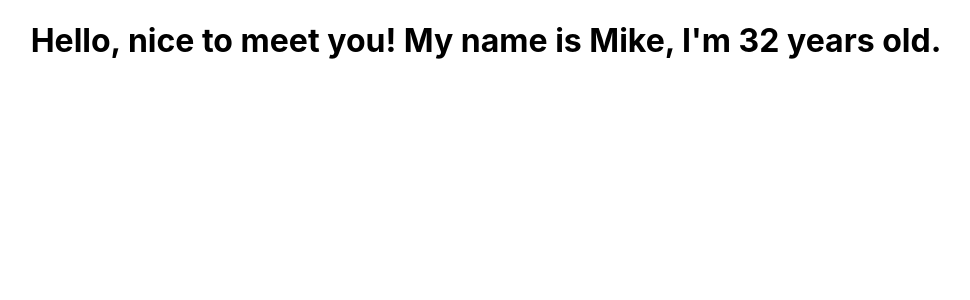
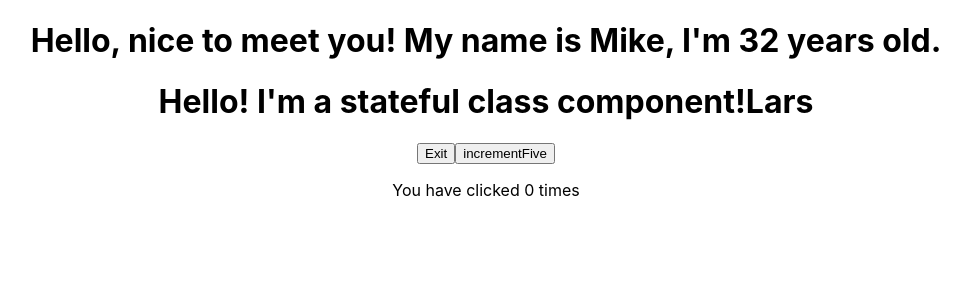
Before and after one commit to mikakallberg/React-JS, a React (Create React App) app in the folder my-app/: page / in a window 1280 px wide. Shown: the top 300 px of the page, without its empty margins (154-1124 px from the left). Built offline with nearby package versions, Linux system fonts and the light colour scheme.

Commit message:
Stateful lesson

```diff
--- a/my-app/src/App.js
+++ b/my-app/src/App.js
@@ -1,10 +1,12 @@
 import './App.css';
 import FunctionalGreetingWitProps from './components/FunctionalGreetingWithProps';
+import StatefulGreeting from './components/StatefulGreeting';
 
 function App() {
   return (
     <div className="App">
       <FunctionalGreetingWitProps greeting="nice to meet you!" name="Mike" age="32" />
+      <StatefulGreeting greeting="I'm a stateful class component!" name="Lars"/>
     </div>
   );
 }
--- /dev/null
+++ b/my-app/src/components/StatefulGreeting.js
@@ -0,0 +1,75 @@
+import React from "react";
+
+// Component could be imported from import statement above
+// Which would look like this
+// import React { Component } from "react";
+// Then just .Component below
+
+class StatefulGreeting extends React.Component{
+
+    constructor(props){
+        super(props);
+        this.state = {
+            introduction: "Hello!",
+            buttonText: "Exit",
+            count: 0
+        };
+    }
+
+    handleClick(){
+        this.setState((prevState, prevProps) =>{
+            console.log("Previous state", prevState)
+            console.log("Previous props", prevProps)
+            return {
+                introduction: prevState.introduction ===  "Hello!" ? "Goodbye!": "Hello!",
+                buttonText: prevState.buttonText === "Exit" ? "Enter": "Exit",
+                count: prevState.count + 1
+            }
+            // introduction: this.state.introduction ===  "Hello!" ? "Goodbye!": "Hello!",
+            // buttonText: this.state.buttonText === "Exit" ? "Enter": "Exit",
+        }, () =>{
+            // console.log('The new state', this.state.introduction);
+            // console.log('The new state', this.state.buttonText);
+
+        });
+        // console.log(this.state.introduction);
+        // console.log(this.state.buttonText);
+    }
+
+    increment(){
+        // this.setState({
+        //     count: this.state.count + 1
+        // })
+        // console.log(this.state.counts)
+        this.setState((prevState, prevProps) => {
+            console.log("Previous state", prevState)
+            console.log("Previous props", prevProps)
+            return {
+                count: prevState.count + 1
+            }
+        })
+    }
+
+    incrementFive(){
+        this.increment()
+        this.increment()
+        this.increment()
+        this.increment()
+        this.increment()
+    }
+
+
+    render() {
+        return (
+            <div>
+                <h1>{this.state.introduction} {this.props.greeting}{this.props.name} </h1>
+                <button onClick={() => this.handleClick()}>{this.state.buttonText}</button>
+                <button onClick={() => this.incrementFive()}>incrementFive</button>
+                <p>You have clicked {this.state.count} times</p>
+            </div>
+        )
+    }
+
+}
+
+export default StatefulGreeting
```
